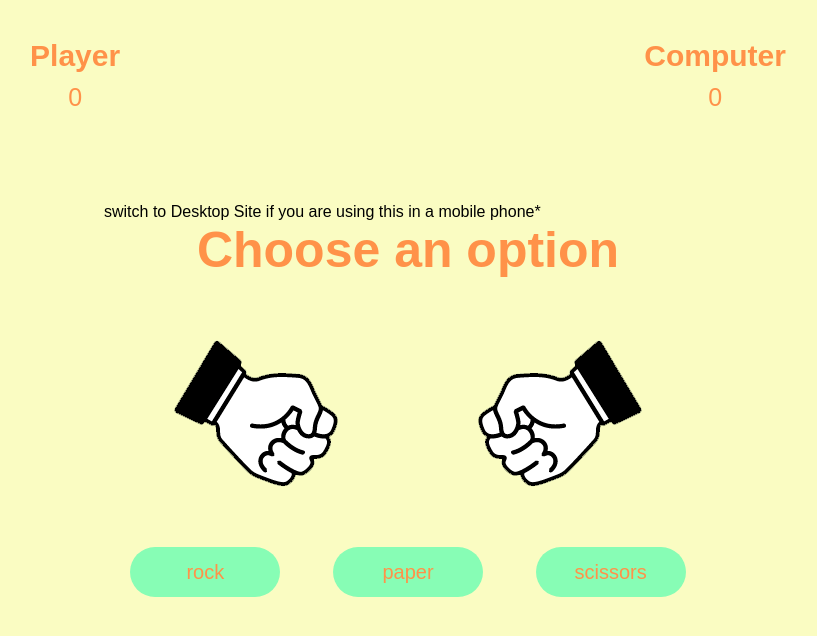
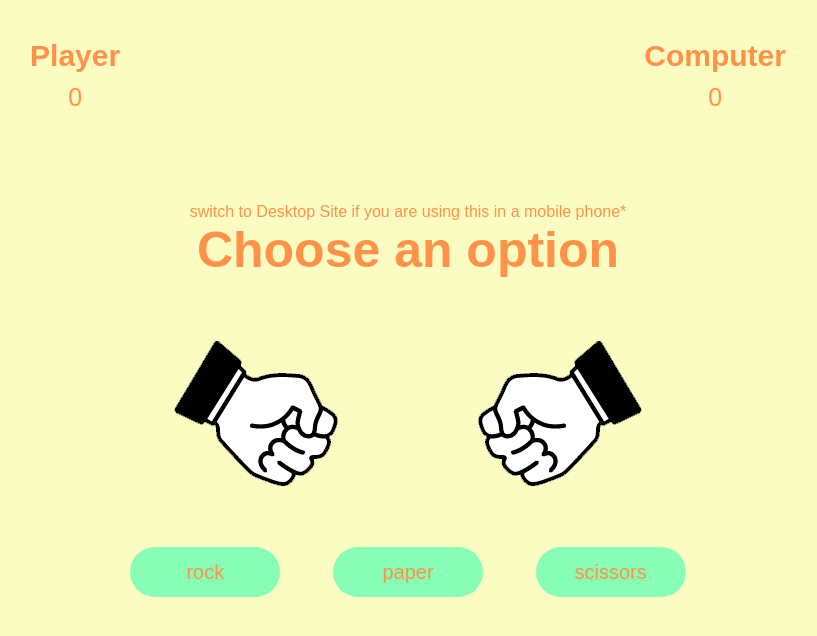
Before and after one commit to AbhigyanSharmaa/Stone-Paper-Scissors-game, a plain HTML site: page index.html in a window 1280 px wide. Both pictures are taken after a click on the button "Let's Play". Shown: the whole page, without its empty margins (232-1049 px from the left). Drawn offline with Linux system fonts and the light colour scheme.

Commit message:
Update style.css

```diff
--- a/style.css
+++ b/style.css
@@ -8,6 +8,12 @@
     height: 100vh;
     background-color: #fafcc2;
     font-family: sans-serif;
+  }
+ p{
+      color:#ff9249;
+      display: flex;
+      justify-content: space-around;
+    align-items: top;
   }
 
   .score {
```
